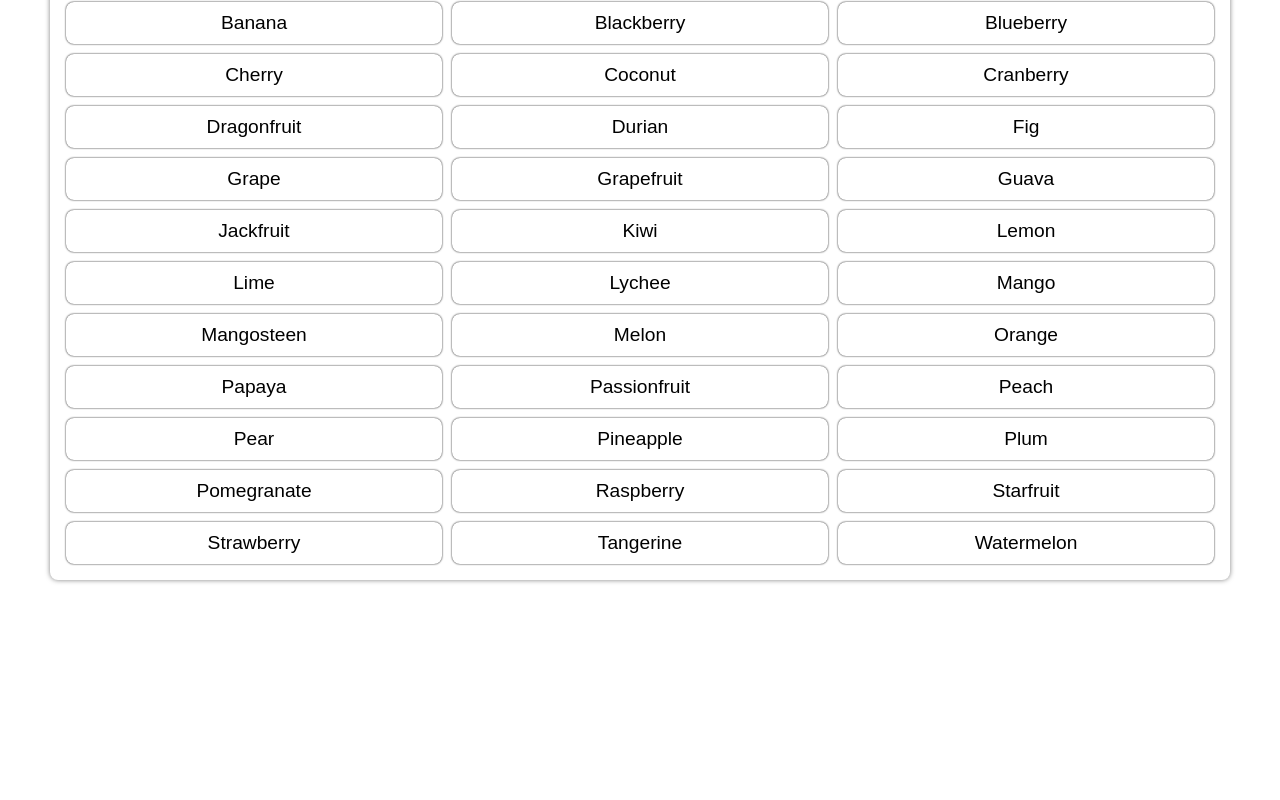
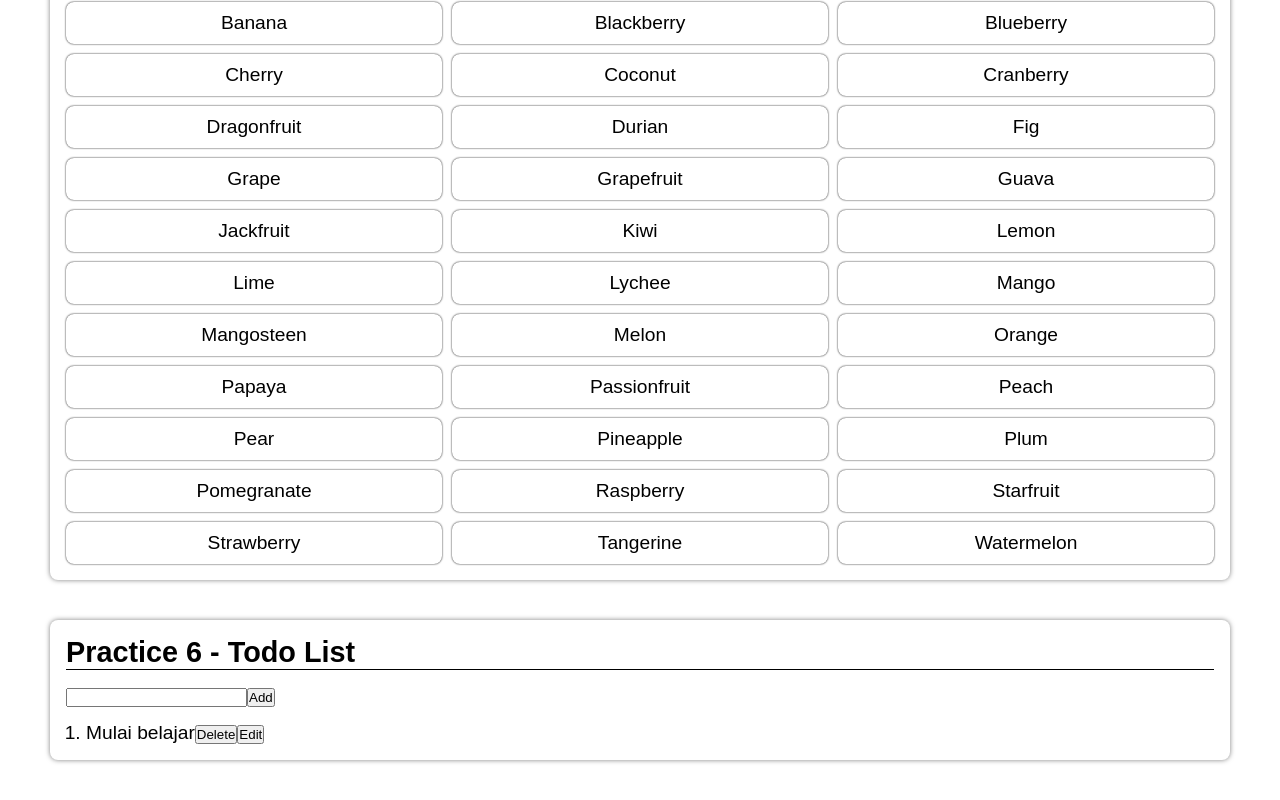
Before and after one commit to Hary300/Practice-React-NPM, a React (Vite) app: page / in a window 1280 px wide. Shown: the part 1185-1985 px from the top of the page. Before the commit the page ends 1805 px from the top, so only its background shows below. Built offline with nearby package versions, Linux system fonts and the light colour scheme.

Commit message:
feat: add add, delete, and edit feature in TodoList component

```diff
--- a/src/App.jsx
+++ b/src/App.jsx
@@ -4,6 +4,7 @@ import FruitList from './components/FruitList';
 import Counter from './components/Counter';
 import ShowHideText from './components/ShowHideText';
 import SearchFilter from './components/SearchFilter';
+import TodoList from './components/TodoList';
 
 function App() {
   return (
@@ -15,6 +16,7 @@ function App() {
         <Counter />
         <ShowHideText />
         <SearchFilter />
+        <TodoList />
       </div>
     </>
   );
--- a/src/components/FruitList.jsx
+++ b/src/components/FruitList.jsx
@@ -6,7 +6,7 @@ function FruitList() {
       <p>Instruction: Put Array Element Into Tag &lt;li&gt;</p>
       <ul>
         {fruits.map((fruit) => (
-          <li>{fruit}</li>
+          <li key={fruit}>{fruit}</li>
         ))}
       </ul>
     </div>
--- /dev/null
+++ b/src/components/TodoList.jsx
@@ -0,0 +1,76 @@
+import { useState } from 'react';
+export default function TodoList() {
+  const [editIndex, setEditIndex] = useState(null);
+  const [warning, setWarning] = useState('');
+  const [input, setInput] = useState('');
+  const [todos, setTodos] = useState(['Mulai belajar']);
+
+  return (
+    <div className='component-container'>
+      <h2>Practice 6 - Todo List</h2>
+      <div className='todo-input-container'>
+        <input
+          type='text'
+          value={input}
+          onChange={(e) => setInput(e.target.value)}
+        />
+        <button
+          className='todo-input-button'
+          onClick={() => {
+            if (editIndex !== null) {
+              setTodos((prev) =>
+                prev.map((todo, index) => {
+                  if (index === editIndex) {
+                    return input;
+                  }
+                  return todo;
+                })
+              );
+              setEditIndex(null);
+              setInput('');
+            } else {
+              if (input) {
+                setTodos((prev) => [...prev, input]);
+                setInput('');
+                setWarning('');
+              } else {
+                setWarning('Please write something');
+              }
+            }
+          }}
+        >
+          {editIndex !== null ? 'Update' : 'Add'}
+        </button>{' '}
+        <span>{warning}</span>
+      </div>
+      <ol>
+        {todos.map((todo, index) => {
+          return (
+            <li className='todo-item' key={index}>
+              {todo}
+              <button
+                className='button delete-button'
+                onClick={() =>
+                  setTodos((prev) =>
+                    prev.filter((todo, indexTodo) => indexTodo !== index)
+                  )
+                }
+              >
+                Delete
+              </button>
+              <button
+                className='button edit-button'
+                onClick={() => {
+                  setInput(todo);
+                  setEditIndex(index);
+                }}
+              >
+                Edit
+              </button>
+            </li>
+          );
+        })}
+      </ol>
+    </div>
+  );
+}
--- a/src/index.css
+++ b/src/index.css
@@ -55,7 +55,8 @@ h2 {
 }
 
 /* Fruit list */
-ul {
+ul,
+ol {
   padding-left: 20px;
 }
 
```
